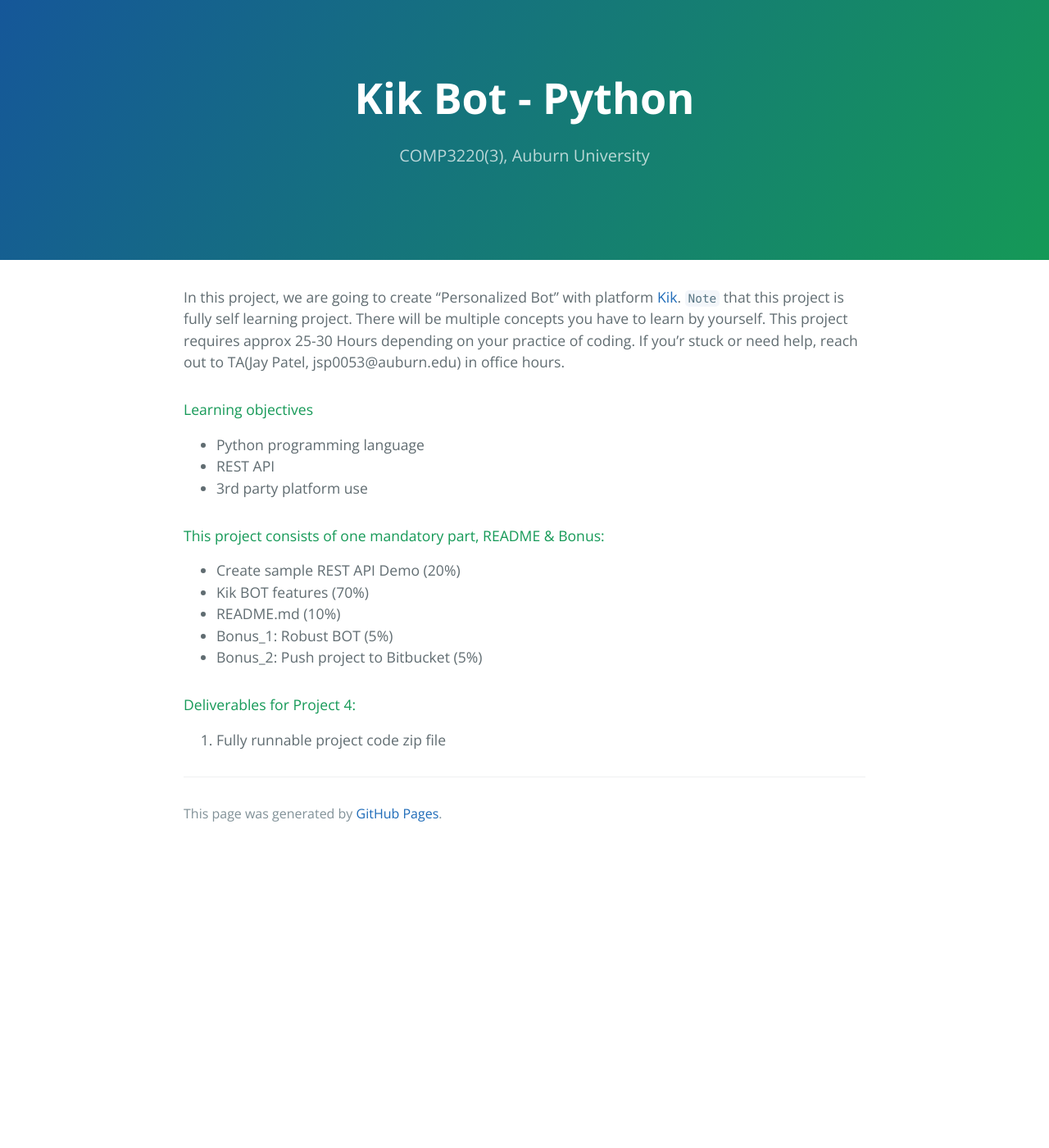
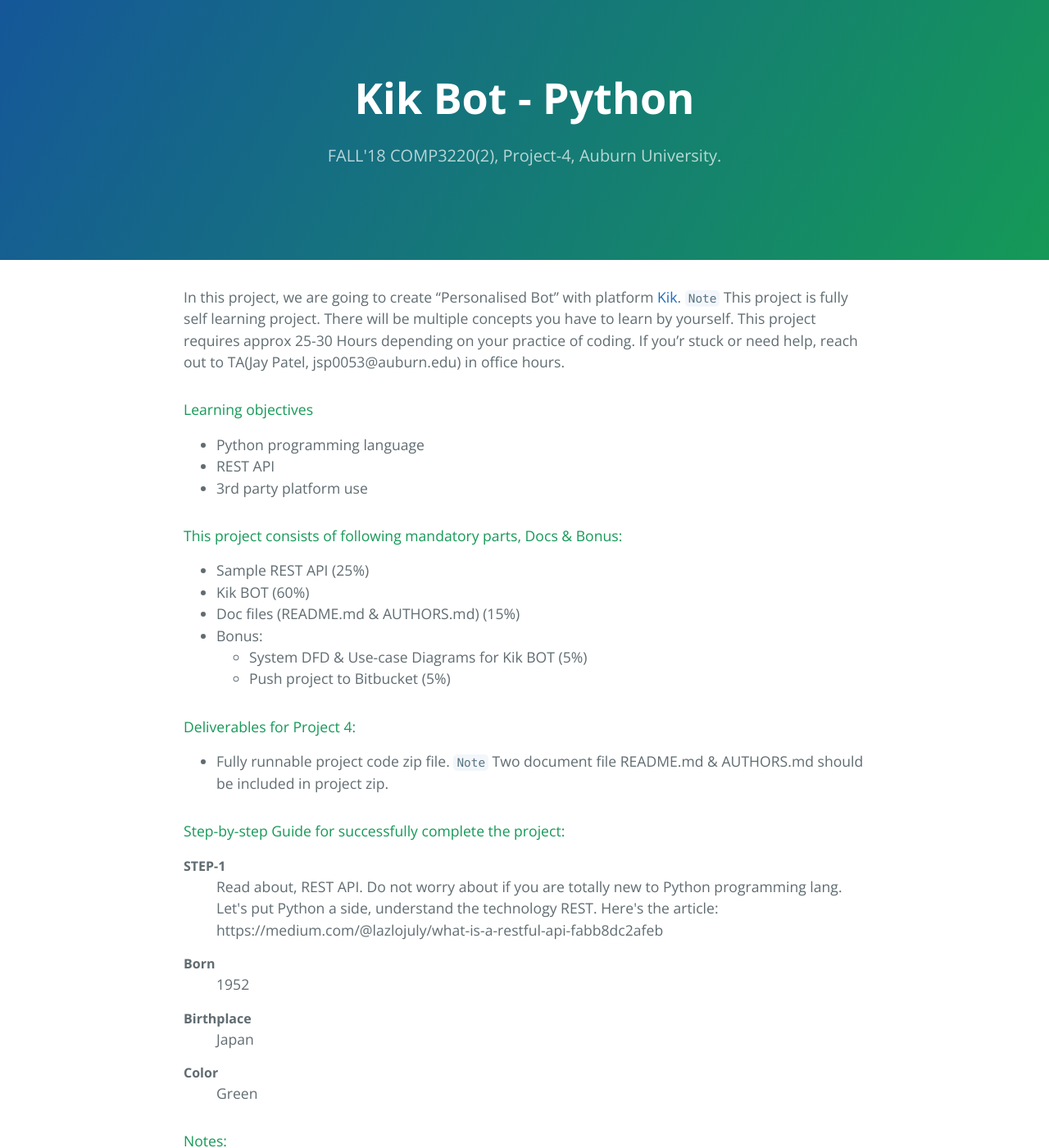
Before and after one commit to Ravi2712/ravi2712.github.io, a Jekyll site: the page built from index.md, in a window 1280 px wide and 1400 px high. Shown: the whole window at 82% size. Built offline with Jekyll 4.4.1, drawn with Linux system fonts in a browser that asks for light colours; some of the changed text lies outside the part shown.

Commit message:
format check commit#1

````diff
--- a/_config.yml
+++ b/_config.yml
@@ -1,5 +1,5 @@
 title: Kik Bot - Python
-description: COMP3220(3), Auburn University
+description: FALL'18 COMP3220(2), Project-4, Auburn University. <Instructor - Dr. Li, TA - Jay Patel(jsp0053@auburn.edu)>
 show_downloads: false
 google_analytics: false
 theme: jekyll-theme-cayman
--- a/index.md
+++ b/index.md
@@ -2,7 +2,7 @@
 layout: default
 ---
 
-In this project, we are going to create "Personalized Bot" with platform [Kik](https://dev.kik.com/#/docs/getting-started). `Note` that this project is fully self learning project. There will be multiple concepts you have to learn by yourself. This project requires approx 25-30 Hours depending on your practice of coding. If you'r stuck or need help, reach out to TA(Jay Patel, jsp0053@auburn.edu) in office hours.
+In this project, we are going to create "Personalised Bot" with platform [Kik](https://dev.kik.com/#/docs/getting-started). `Note` This project is fully self learning project. There will be multiple concepts you have to learn by yourself. This project requires approx 25-30 Hours depending on your practice of coding. If you'r stuck or need help, reach out to TA(Jay Patel, jsp0053@auburn.edu) in office hours.
 
 #### Learning objectives
 
@@ -10,12 +10,42 @@ In this project, we are going to create "Personalized Bot" with platform [Kik](h
 * REST API
 * 3rd party platform use
 
-#### This project consists of one mandatory part, README & Bonus:
-* Create sample REST API Demo (20%)
-* Kik BOT features (70%)
-* README.md (10%)
-* Bonus_1: Robust BOT (5%)
-* Bonus_2: Push project to Bitbucket (5%)
+#### This project consists of following mandatory parts, Docs & Bonus:
+* Sample REST API (25%)
+* Kik BOT (60%)
+* Doc files (README.md & AUTHORS.md) (15%)
+* Bonus:
+  * System DFD & Use-case Diagrams for Kik BOT (5%)
+  * Push project to Bitbucket (5%)
 
 #### Deliverables for Project 4:
-1. Fully runnable project code zip file
+
+* Fully runnable project code zip file.
+`Note` Two document file README.md & AUTHORS.md should be included in project zip.
+
+#### Step-by-step Guide for successfully complete the project:
+
+<dl>
+<dt>STEP-1</dt>
+<dd>Read about, REST API. Do not worry about if you are totally new to Python programming lang. Let's put Python a side, understand the technology REST. Here's the article: https://medium.com/@lazlojuly/what-is-a-restful-api-fabb8dc2afeb</dd>
+<dt>Born</dt>
+<dd>1952</dd>
+<dt>Birthplace</dt>
+<dd>Japan</dd>
+<dt>Color</dt>
+<dd>Green</dd>
+</dl>
+
+#### Notes:
+* We will test your results by running your code. If it is not running, mention in README which part is unfinished. If not mentioned in README, points will be given zero.
+* Only one zip file is allowed to submit. It should contain project source code, Docs & any other files required for your project.
+* Make sure you submit required files only, any kind of missing or extra submission will not be graded after late submission period.
+
+#### Late submission penalty:
+* Ten percent (10%) penalty per day for late submission. For example, an assignment submitted after the deadline but up to 1 day (24 hours) late can achieve a maximum of 90% of points allocated for the assignment.
+* Assignment submitted more than one day (24 hours) after the deadline will not be graded. Rebuttal period:
+* You will be given a period of 4 days to read and respond to the comments and grades of your homework or project assignment. The TA may use this opportunity to address any concern and question you have. The TA also may ask for additional information from you regarding your homework or project.
+
+```
+(Important) There should not be any collaboration among students. Each student should NOT share any project code with any other students. Collaborations among students in any form will be treated as a serious violation of the University's academic integrity code.
+```
````
